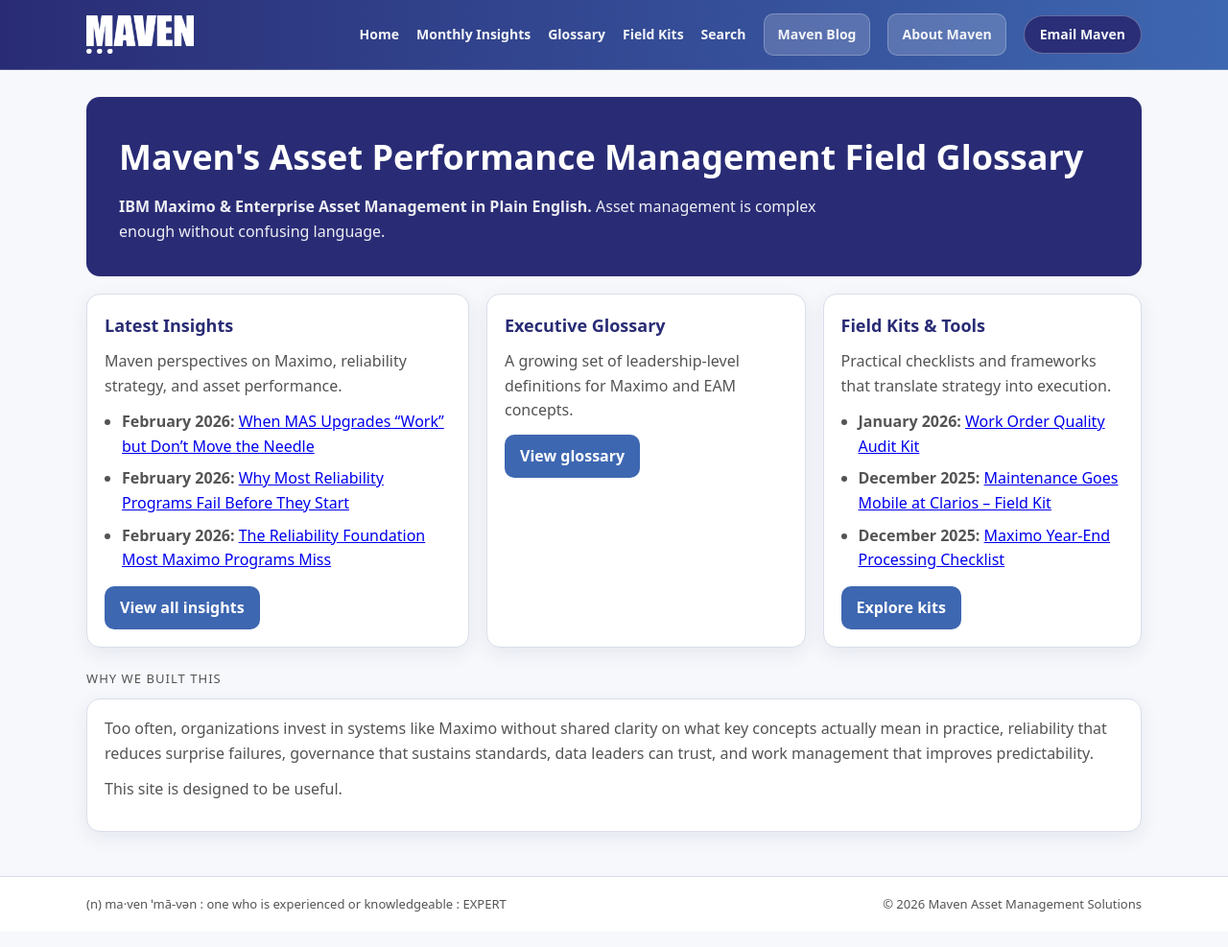
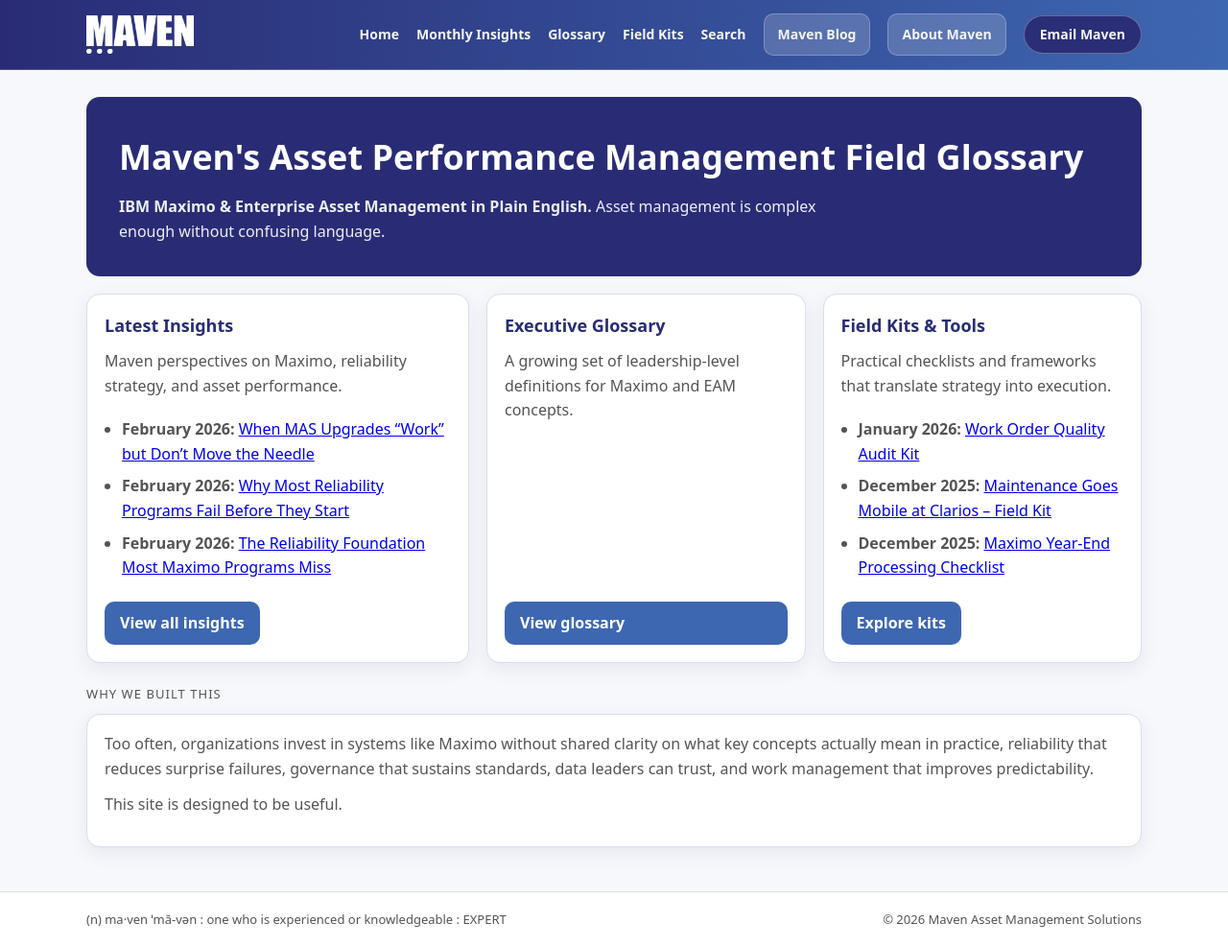
Before and after one commit to Maven-Asset-Management-Insights/content, a Jekyll site: the page built from index.md, in a window 1280 px wide. Shown: the whole page at 96% size. Built offline with Jekyll 4.4.1, drawn with Linux system fonts in a browser that asks for light colours.

Commit message:
Update style.scss
added code so buttons appear at the bottom of the tiles.

```diff
--- a/assets/css/style.scss
+++ b/assets/css/style.scss
@@ -187,6 +187,9 @@ main.container {
   border-radius: 14px;
   padding: 18px;
   box-shadow: 0 6px 20px rgba(41, 44, 117, 0.08);
+
+  display: flex;
+  flex-direction: column;
 }
 
 .card-image {
@@ -227,7 +230,10 @@ main.container {
   text-decoration: none;
   transition: background 0.2s ease;
 }
-
+/* Push button to bottom of card */
+.card .button {
+  margin-top: auto;
+}
 .button:hover {
   background: var(--maven-blue-deep);
 }
```
